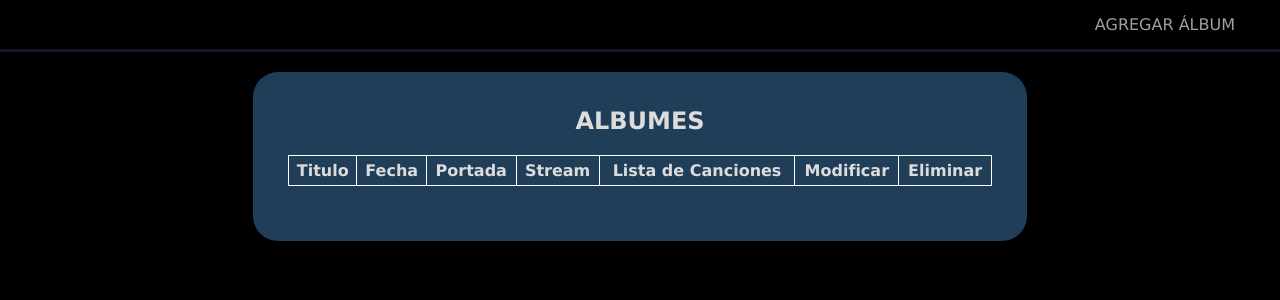
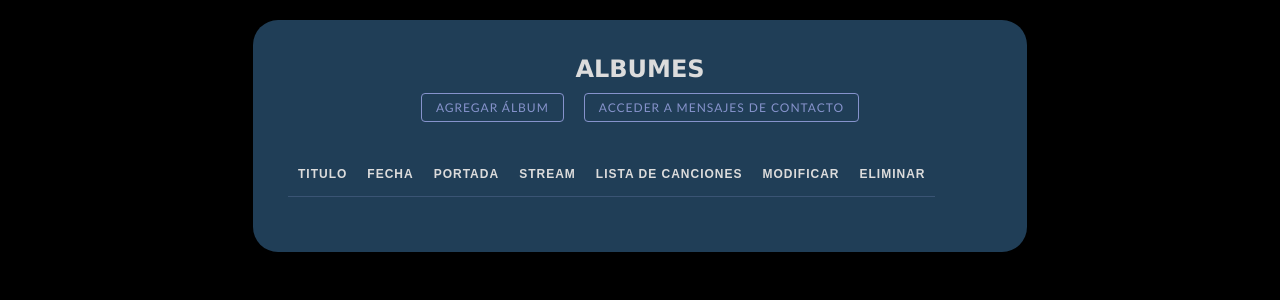
Before and after one commit to anaklikailo/this-link-is-dead, a PHP site: page /pages/admin/album/admin-album.php in a window 1280 px wide. Shown: the top 300 px of the page. Run offline with PHP 8.4, Linux system fonts and the light colour scheme; the visitor is signed in with stand-in values (Sample User, id 1); data that the repository does not hold is empty.

Commit message:
style: mejoras visuales en contacto.php, admin

```diff
--- a/css/style.css
+++ b/css/style.css
@@ -201,6 +206,9 @@ p{
     border-radius: 25px;
     padding: 35px;
     margin: 20px auto;
+    overflow-x: auto;
+    display: block;
+
 }
 
 .form-title{
@@ -501,32 +527,101 @@ li:hover {
 }
 
 .admin-table {
+    width: 100%;
     border-collapse: collapse;
     margin: 20px auto;
-    width:100%;
-  }
-
-.admin-table th, td{
-    border: 1px solid #ffffff;
-    padding: 5px;
-    text-align: center;
+    color: gainsboro;
+    font-family: Arial, sans-serif;
+    box-sizing: border-box;
+    overflow-x: auto;
+    display: block;
 }
 
-.admin-table tr th p {
+.admin-table th {
+    font-size: 12px;
+    letter-spacing: 1px;
+    text-transform: uppercase;
+}
+
+.admin-table th p {
     margin:0;
-    padding:0;
+    padding:5px 0;
+    text-align: left;
+}
+
+.admin-table th, .admin-table td {
+    color: gainsboro;
+    text-align: left;
+    padding: 10px;
+    border-bottom: 1px solid rgba(134,147,204,0.25);
+}
+
+.admin-table td {
+    font-size: 14px;
+    margin:0;
+}
+
+.admin-table tr {
+    transition: background 0.2s ease-in-out;
+    margin:0;
+}
+
+.admin-table tr:hover {
+    background: rgba(32, 62, 87,0.07);
 }
 
 .admin-pic img {
-    width: 70px;
-    height: 70px;
+    width: 55px;
+    height: 55px;
+    border-radius: 6px;
     object-fit: cover;
-    display: block;
+    opacity: 0.95;
+    border: 1px solid rgba(134,147,204,0.2);
 }
+
+.table-button {
+    display: inline-block;
+    padding: 6px 14px;
+    font-size: 12px;
+    text-transform: uppercase;
+    letter-spacing: 1px;
+    color: gainsboro;
+    border: 1px solid gainsboro;
+    border-radius: 4px;
+    text-decoration: none;
+    transition: all 0.2s ease-in-out;
+    background: transparent;
+}
+
+.table-button:hover {
+    background: rgb(134,147,204);
+    color: rgb(18, 26, 43);
+}
+
+
+.admin-table tr:hover {
+    background: rgba(134,147,204,0.18);
+}
+
+.admin-table-button {
+    color: rgb(134,147,204);
+    border: 1px solid rgb(134,147,204);
+    text-align: center;
+    margin: 10px;
+}
+
+.button-center {
+    width: 100%;
+    display: flex;
+    justify-content: center;
+}
+
 
 .error {
     color: red;
     text-align: center;
+    font-weight: bold;
+    text-transform: uppercase;
 }
 
 /* Chrome, Safari, Edge, Opera */
--- a/database/datos.sql
+++ b/database/datos.sql
@@ -18,13 +18,13 @@ INSERT INTO cancion (tituloCancion, glosa, idAlbum) VALUES
 ("Nosebleed", NULL, 1),
 ("Lifter", NULL, 1),
 ("Root", "Los primeros 10 segundos fueron grabados en mono, sonando unicamente el parlante izquierdo. Imperceptible con los dispositivos usados en la actualidad.", 1),
-("7 Words", "Chino la escribió con 16 años. Por que solo alguien de 16 años puede sentir tanto odio.", 1),
+("7 Words", "Chino escribió la letra con 16 años. Por que solo alguien de 16 años puede sentir tanto odio.", 1),
 ("Birthmark", NULL, 1),
 ("Engine No. 9", NULL, 1),
 ("Fireal", NULL, 1),
 ("Fist", NULL, 1),
 
-("My Own Summer (Shove It)", "La parte de 'See I try to look up to the sky but my eyes burn' fue inspirada en la experiencia de Chino de grabar de noche y no poder dormir de día en el estudio. Papel de aluminio en las ventanas fue la solución.", 2),
+("My Own Summer (Shove It)", "La letra 'See I try to look up to the sky but my eyes burn' fue inspirada en la experiencia de Chino de grabar de noche y no poder dormir de día en el estudio. Papel de aluminio en las ventanas fue la solución.", 2),
 ("Lhabia", NULL, 2),
 ("Mascara", NULL, 2),
 ("Around the Fur", NULL, 2),
--- a/database/estructura.sql
+++ b/database/estructura.sql
@@ -4,6 +4,7 @@ CREATE DATABASE thislinkisdead;
 
 USE thislinkisdead;
 
+DROP TABLE IF EXISTS cancion;
 DROP TABLE IF EXISTS album;
 CREATE TABLE album (
     idAlbum INT(11) NOT NULL AUTO_INCREMENT PRIMARY KEY,
@@ -12,7 +13,6 @@ CREATE TABLE album (
     portada VARCHAR(255),
     stream BIGINT
 );
-DROP TABLE IF EXISTS cancion;
 CREATE TABLE cancion (
     idCancion INT(11) NOT NULL AUTO_INCREMENT PRIMARY KEY,
     tituloCancion VARCHAR(255),
--- a/index.php
+++ b/index.php
@@ -26,6 +26,7 @@ conectar();
         <h1>This link is dead</h1>
     </div>
 
+
     <div class="table-list-container">
         <h2>Stream de los álbumes en Spotify.</h2>
         <p>Segun kworb.net.</p>
--- a/pages/admin/album/admin-album.php
+++ b/pages/admin/album/admin-album.php
@@ -19,16 +19,14 @@ conectar();
     <meta name="viewport" content="width=device-width, initial-scale=1">
 </head>
 <body class="page">
-    <header>
-        <nav class="nav-bar">
-            <ul>
-                <li><a href="form-album.php">Agregar Álbum</a></li>
-            </ul>
-        </nav>
-    </header>
+    <header></header>
 
     <div class="form">
         <h2 class="form-title">ALBUMES</h2>
+        <div class="button-center">
+            <a href="form-album.php" class="table-button admin-table-button">Agregar Álbum</a>
+            <a href="../mensajes.php" class="table-button admin-table-button">Acceder a mensajes de contacto</a>
+        </div>
         <?php
         echo "<table class='admin-table'>";
         echo "<tr><th><p>Titulo</p></th><th><p>Fecha</p></th><th><p>Portada</p></th><th><p>Stream</p></th><th><p>Lista de Canciones</p></th><th><p>Modificar</p></th><th><p>Eliminar</p></th></tr>";
--- a/pages/admin/eliminar.php
+++ b/pages/admin/eliminar.php
@@ -9,13 +9,13 @@ if (isset($_GET['tipo']) && isset($_GET['id'])){
     if ($_GET['tipo'] == 'album') {
         mysqli_query($con,"DELETE FROM cancion WHERE idAlbum = $id");
         mysqli_query($con,"DELETE FROM album WHERE idAlbum = $id");
-        echo "<script>alert('Album eliminado');
+        echo "<script>alert('Album eliminado.');
         window.location='album/admin-album.php';</script>";
         exit;
     } else if ($_GET['tipo'] == 'cancion') {
         $id_album = (int)$_GET['id_album'];
         mysqli_query($con, "DELETE FROM cancion WHERE idCancion = $id");
-        echo "<script>alert('Canción eliminada');
+        echo "<script>alert('Canción eliminada.');
         window.location='cancion/admin-canciones.php?id=$id_album';</script>";
         exit();
     }
--- a/pages/album.php
+++ b/pages/album.php
@@ -7,8 +7,10 @@ conectar();
 <html lang="es">
 <head>
     <meta charset="UTF-8">
-    <title>Álbum</title> <!-- producto.html -->
+    <title>Álbum</title>
     <link rel="stylesheet" href="../css/style.css">
+    <meta name="viewport" content="width=device-width, initial-scale=1">
+
 </head>
 <body class="page">
     <header>
--- a/pages/logout.php
+++ /dev/null
@@ -1,6 +0,0 @@
-<?php
-session_start();
-session_unset();
-session_destroy();
-header('Location: login.php');
-exit();
```
Also changed, not shown: other parts of css/style.css (+69 -8 lines), pages/admin/album/form-album.php (+5 -9 lines), pages/admin/cancion/admin-canciones.php (+6 -8 lines), pages/admin/cancion/form-cancion.php (+5 -10 lines), pages/admin/mensajes.php (added, +47 -0 lines), pages/contacto.php (+14 -18 lines), images/1763440306.jpeg (deleted), images/1763440376.jpeg (deleted).
